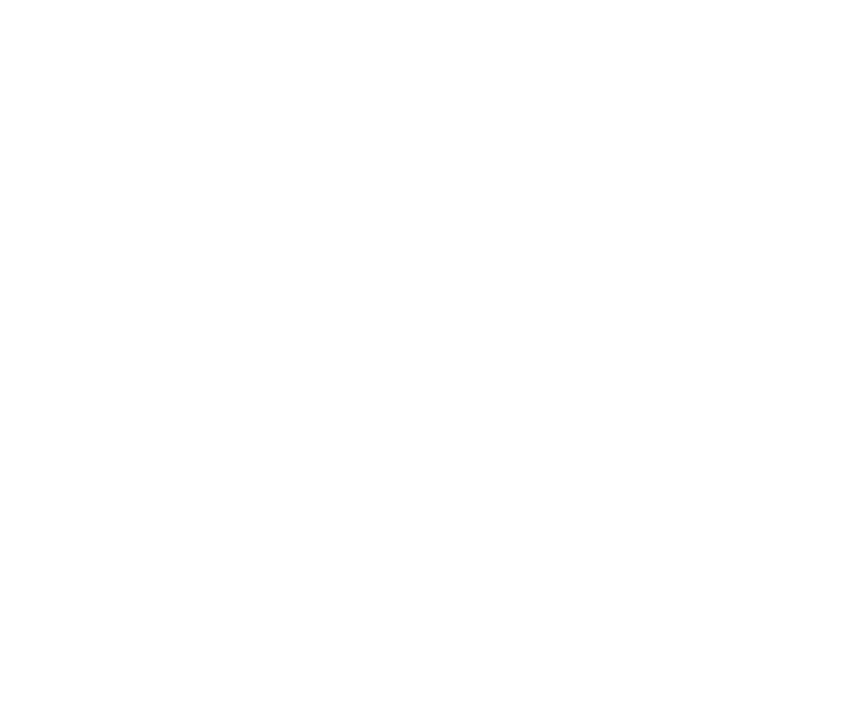
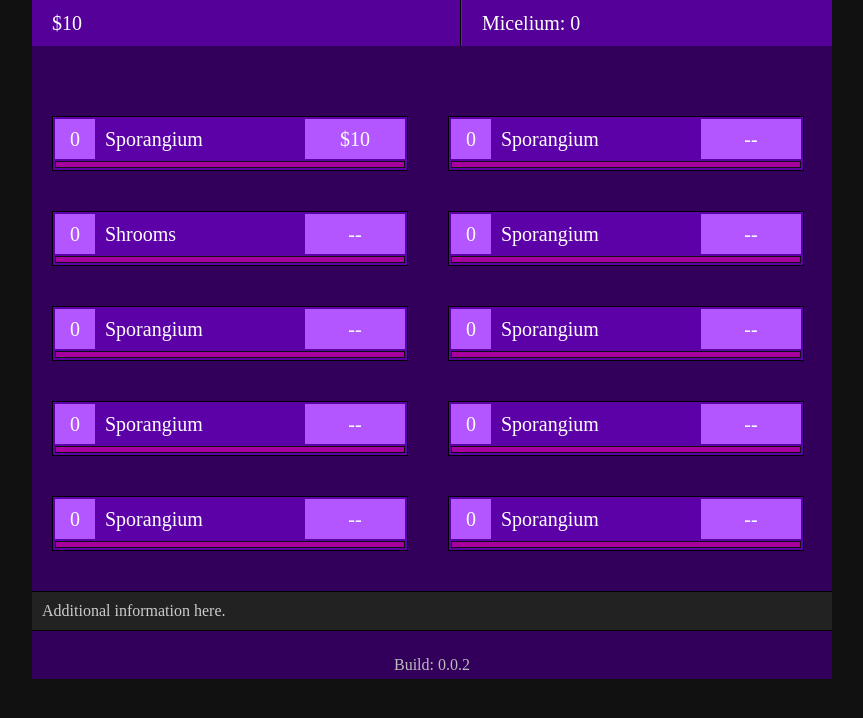
Before and after one commit to ogonommo/basicclickergame, a website: page index.html in a window 1280 px wide. Shown: the whole page, without its empty margins (208-1071 px from the left). Drawn offline with nearby package versions, Linux system fonts and the light colour scheme.

Commit message:
Added html sceleton, css styling and initial state

```diff
--- /dev/null
+++ b/app/app.js
@@ -0,0 +1,3 @@
+console.log('Debug');
+
+console.log(setup);
--- /dev/null
+++ b/app/defaults.js
@@ -0,0 +1,108 @@
+var setup = {}
+
+setup._save = {
+  money: 10,
+  speedBoost: 1,
+  produceBoost: 1,
+  restarts: 0,
+  timespent: 0,
+  timespentthisssession: 0,
+  points: 0,
+  buildings: [
+    {
+      id: 1,
+      level: 0
+    },
+    {
+      id: 2,
+      level: 0
+    },
+    {
+      id: 3,
+      level: 0
+    },
+    {
+      id: 4,
+      level: 0
+    },
+    {
+      id: 5,
+      level: 0
+    },
+    {
+      id: 6,
+      level: 0
+    },
+    {
+      id: 7,
+      level: 0
+    },
+    {
+      id: 8,
+      level: 0
+    },
+    {
+      id: 9,
+      level: 0
+    },
+    {
+      id: 10,
+      level: 0
+    }
+  ]
+}
+
+setup._buildings = [
+  {
+    id: 1,
+    name: 'Sporangium',
+    startingPrice: 10,
+    increment: 1.25,
+    speed: 1,
+    produce: 4,
+    produceIncrement: 4,
+    levels: [
+      {
+        level: 10,
+        speedBoost: 1,
+        produceBoost: 2
+      },
+      {
+        level: 25,
+        speedBoost: 2,
+        produceBoost: 1
+      },
+      {
+        level: 50,
+        speedBoost: 1.5,
+        produceBoost: 2.5
+      }
+    ]
+  },
+  {
+    id: 2,
+    name: 'Shrooms',
+    startingPrice: 200,
+    increment: 1.3,
+    speed: 1,
+    produce: 40,
+    produceIncrement: 80,
+    levels: [
+      {
+        level: 10,
+        speedBoost: 1,
+        produceBoost: 2
+      },
+      {
+        level: 25,
+        speedBoost: 2,
+        produceBoost: 1
+      },
+      {
+        level: 50,
+        speedBoost: 1.5,
+        produceBoost: 2.5
+      }
+    ]
+  }
+]
--- /dev/null
+++ b/css/main.css
@@ -0,0 +1,111 @@
+body {
+  background-color: #111;
+}
+
+html,body {
+  margin: 0;
+  padding: 0;
+}
+
+div.cl {
+  clear: both;
+}
+
+#container {
+  width: 800px;
+  margin: 0 auto;
+  background-color: #32005B;
+  color: white;
+}
+
+#topmenu {
+  padding: 0px;
+  background-color: #540099;
+  font-size: 20px;
+  line-height: 30px;
+}
+
+#money {
+  width: 400px;
+  padding: 8px;
+  padding-left: 20px;
+  border-right: 1px solid black;
+  float: left;
+}
+
+#points {
+  padding: 8px;
+  padding-left: 20px;
+  border-left: 1px solid #444;
+  float: left;
+}
+
+#buildings {
+  margin-top: 50px;
+}
+
+div.building {
+  margin: 20px;
+  padding: 2px;
+  border: 1px solid black;
+  background-color: #5C00A8;
+  width: 350px;
+  float: left;
+  font-size: 20px;
+  line-height: 40px;
+}
+
+div.building .owned {
+  width: 40px;
+  height: 40px;
+  background-color: #B356FF;
+  float: left;
+  text-align: center;
+}
+
+div.building .info {
+  float: left;
+  width: 200px;
+  padding-left: 10px;
+}
+
+div.building .buy {
+  width: 100px;
+  height: 40px;
+  background-color: #B356FF;
+  float: left;
+  text-align: center;
+  cursor: pointer;
+  -webkit-user-select: none; /* Safari */
+  -moz-user-select: none; /* Firefox */
+  -ms-user-select: none; /* IE10+/Edge */
+  user-select: none; /* Standard */
+}
+
+div.progressbar {
+  height: 5px;
+  background-color: black;
+  border: 1px solid #111;
+  margin-top: 2px;
+}
+
+div.progress {
+  background-color: #A8009F;
+  height: 5px;
+}
+
+#info {
+  background-color: #222;
+  color: #ccc;
+  padding: 10px;
+  margin: 20px 0 20px 0;
+  border-top: 1px solid black;
+  border-bottom: 1px solid black;
+}
+
+footer {
+  text-align: center;
+  background-color: #32005B;
+  color: #bbb;
+  padding: 5px;
+}
--- a/index.html
+++ b/index.html
@@ -3,9 +3,97 @@
   <head>
     <meta charset="utf-8">
     <title>-- Basic Clicker Game --</title>
+    <link rel="stylesheet" href="./css/main.css">
     <script type="text/javascript" src="node_modules/jquery/dist/jquery.js"></script>
+    <script type="text/javascript" src="app/defaults.js"></script>
   </head>
   <body>
-    <script type="text/javascript" src="./index.js"></script>
+    <div id="container">
+      <div id="topmenu">
+        <div id="money">$10</div>
+        <div id="points">Micelium: 0</div>
+        <div class="cl"></div>
+      </div>
+      <div id="buildings">
+        <div class="building" id="bilding_1">
+          <div class="owned" id="owned_1">0</div>
+          <div class="info" id="info_1">Sporangium</div>
+          <div class="buy" id="buy_1">$10</div>
+          <div class="cl"></div>
+          <div class="progressbar"><div class="progress" id="progress_1"></div></div>
+        </div>
+        <div class="building" id="bilding_6">
+          <div class="owned" id="owned_6">0</div>
+          <div class="info" id="info_6">Sporangium</div>
+          <div class="buy" id="buy_6">--</div>
+          <div class="cl"></div>
+          <div class="progressbar"><div class="progress" id="progress_6"></div></div>
+        </div>
+        <div class="building" id="bilding_2">
+          <div class="owned" id="owned_2">0</div>
+          <div class="info" id="info_2">Shrooms</div>
+          <div class="buy" id="buy_2">--</div>
+          <div class="cl"></div>
+          <div class="progressbar"><div class="progress" id="progress_2"></div></div>
+        </div>
+        <div class="building" id="bilding_7">
+          <div class="owned" id="owned_7">0</div>
+          <div class="info" id="info_7">Sporangium</div>
+          <div class="buy" id="buy_7">--</div>
+          <div class="cl"></div>
+          <div class="progressbar"><div class="progress" id="progress_7"></div></div>
+        </div>
+        <div class="building" id="bilding_3">
+          <div class="owned" id="owned_3">0</div>
+          <div class="info" id="info_3">Sporangium</div>
+          <div class="buy" id="buy_3">--</div>
+          <div class="cl"></div>
+          <div class="progressbar"><div class="progress" id="progress_3"></div></div>
+        </div>
+        <div class="building" id="bilding_8">
+          <div class="owned" id="owned_8">0</div>
+          <div class="info" id="info_8">Sporangium</div>
+          <div class="buy" id="buy_8">--</div>
+          <div class="cl"></div>
+          <div class="progressbar"><div class="progress" id="progress_8"></div></div>
+        </div>
+        <div class="building" id="bilding_4">
+          <div class="owned" id="owned_4">0</div>
+          <div class="info" id="info_4">Sporangium</div>
+          <div class="buy" id="buy_4">--</div>
+          <div class="cl"></div>
+          <div class="progressbar"><div class="progress" id="progress_4"></div></div>
+        </div>
+        <div class="building" id="bilding_9">
+          <div class="owned" id="owned_9">0</div>
+          <div class="info" id="info_9">Sporangium</div>
+          <div class="buy" id="buy_9">--</div>
+          <div class="cl"></div>
+          <div class="progressbar"><div class="progress" id="progress_9"></div></div>
+        </div>
+        <div class="building" id="bilding_5">
+          <div class="owned" id="owned_5">0</div>
+          <div class="info" id="info_5">Sporangium</div>
+          <div class="buy" id="buy_5">--</div>
+          <div class="cl"></div>
+          <div class="progressbar"><div class="progress" id="progress_5"></div></div>
+        </div>
+        <div class="building" id="bilding_10">
+          <div class="owned" id="owned_10">0</div>
+          <div class="info" id="info_10">Sporangium</div>
+          <div class="buy" id="buy_10">--</div>
+          <div class="cl"></div>
+          <div class="progressbar"><div class="progress" id="progress_10"></div></div>
+        </div>
+        <div class="cl"></div>
+      </div>
+      <div id="info">
+        Additional information here.
+      </div>
+      <footer>
+        Build: 0.0.2
+      </footer>
+    </div>
+    <script type="text/javascript" src="app/app.js"></script>
   </body>
 </html>
--- a/package.json
+++ b/package.json
@@ -9,6 +9,7 @@
   "author": "Stoyan Peshev",
   "license": "MIT",
   "dependencies": {
-    "jquery": "^3.3.1"
+    "jquery": "^3.3.1",
+    "npm": "^6.2.0"
   }
 }
```
Also changed, not shown: index.js (deleted), 1 other file.
